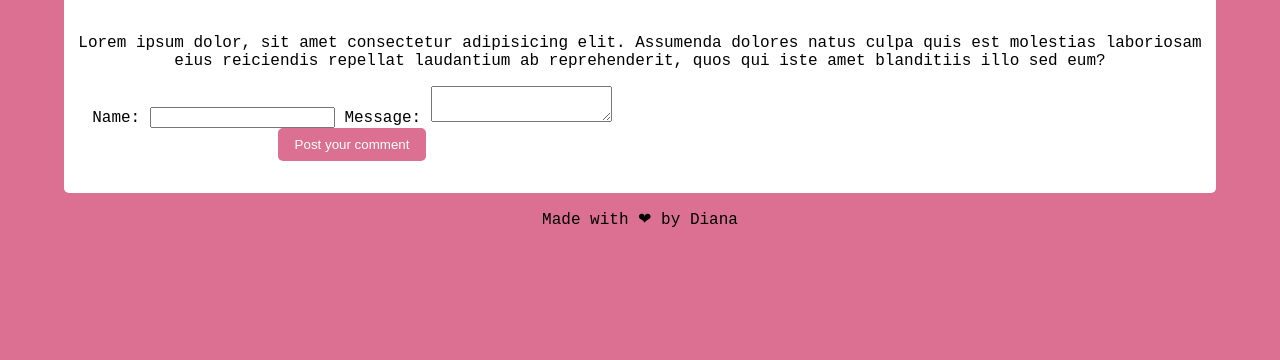
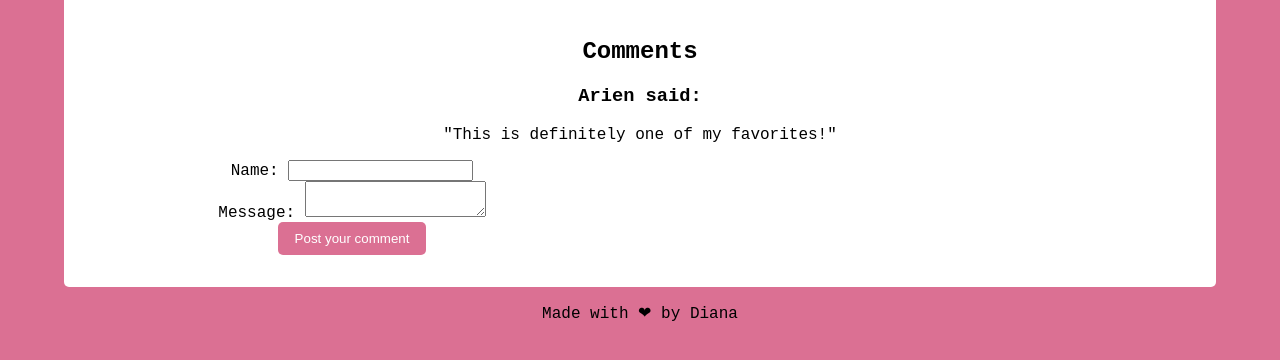
Before and after one commit to dianadiasds/museum-app, a plain HTML site: page pages/detail-page.html in a window 1280 px wide. Shown: the part 564-924 px from the top of the page. Before the commit the page ends 841 px from the top, so only its background shows below. Drawn offline with Linux system fonts and the light colour scheme.

Commit message:
Set up js files and declare submitComment

```diff
--- a/pages/detail-page.html
+++ b/pages/detail-page.html
@@ -6,20 +6,33 @@
     <meta http-equiv="X-UA-Compatible" content="ie=edge">
     <title>Museum Guide</title>
     <link rel="stylesheet" type="text/css" media="screen" href="detail-page.css" >
+    <script src="detail-page.js"></script>
 </head>
 <body>
     <h1>Diana's Mobile Museum App</h1>
     <main>
         <section>
             <img class="artObject" src="https://lh3.googleusercontent.com/V3sjNgCA_Jssjm0sTKaPZeOwCv_vAPpjllrAF-yAB8UkqIlc6UX_jxJmxH_axVHTHxlK1E7Slecg8K5bIvSbDlw0zg=s0">
-            <p>Lorem ipsum dolor, sit amet consectetur adipisicing elit. Assumenda dolores natus culpa quis est molestias laboriosam eius reiciendis repellat laudantium ab reprehenderit, quos qui iste amet blanditiis illo sed eum?</p>
         </section>
-        <form>
-            <label for="name">Name:</label>
-            <input type="text" id="name">
-            <label for="msg">Message:</label>
-            <textarea id="msg"></textarea>
-            <button type="default">Post your comment</button>
+        <section id='comments'>
+            <h2>Comments</h2>
+            <section class='comment'>
+                <h3>Arien said:</h3>
+                <p>"This is definitely one of my favorites!"</p>
+            </section>
+        </section>
+        <form onsubmit="submitComment(); return false">
+            <div class="formSection">
+                <label for="name">Name:</label>
+                <input type="text" id="name">
+            </div>
+            <div class="formSection">
+                <label for="msg">Message:</label>
+                <textarea id="msg"></textarea>
+            </div>
+            <div class="button">
+                <button type="default">Post your comment</button>
+            </div>
         </form>
     </main>
     <footer>
--- /dev/null
+++ b/pages/detail-page.js
@@ -0,0 +1,3 @@
+function submitComment() {
+    console.log('Hello!')
+  }
```
